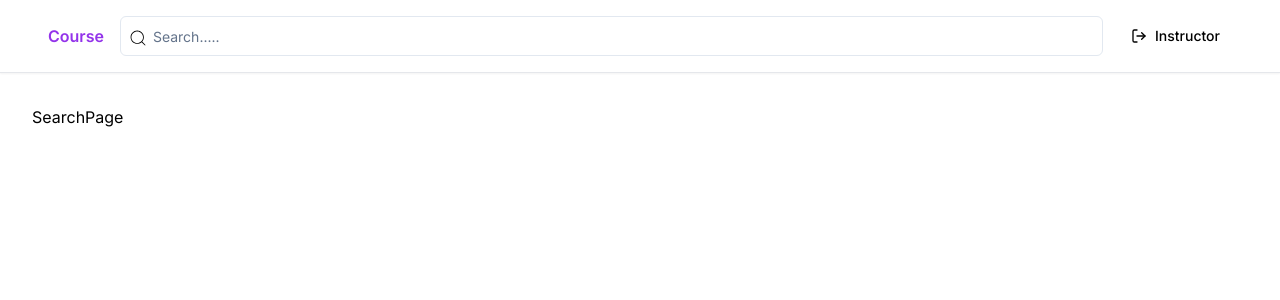
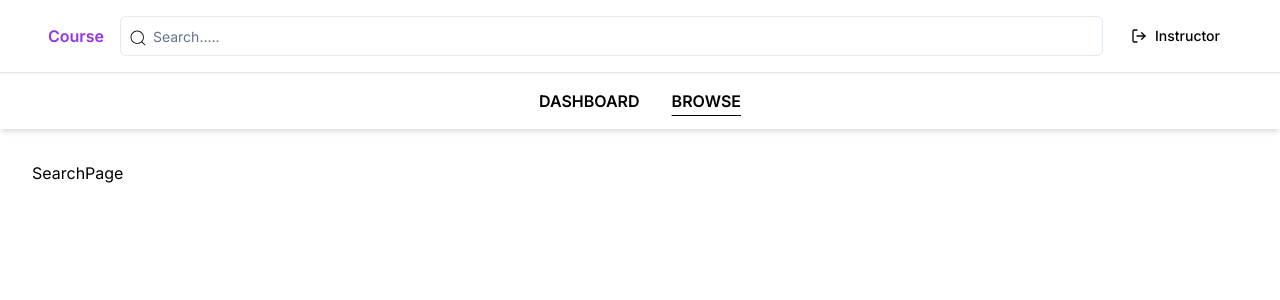
Before and after one commit to ersinisgor/LikeUdemy-NextJs14, a Next.js app: page /search in a window 1280 px wide. Shown: the top 300 px of the page. Built offline with nearby package versions, Linux system fonts and the light colour scheme.

Commit message:
feat: Add MobileMenu component to dashboard header

```diff
--- a/app/(dashboard)/_components/Header.tsx
+++ b/app/(dashboard)/_components/Header.tsx
@@ -2,6 +2,7 @@ import React from "react";
 import Logo from "./Logo";
 import SearchBar from "./SearchBar";
 import HeaderRoutes from "./HeaderRoutes";
+import MobileMenu from "./MobileMenu";
 
 const Header = () => {
   return (
@@ -11,6 +12,7 @@ const Header = () => {
           <Logo />
           <SearchBar />
           <HeaderRoutes />
+          <MobileMenu />
         </div>
       </div>
     </header>
--- /dev/null
+++ b/app/(dashboard)/_components/MobileMenu.tsx
@@ -0,0 +1,32 @@
+import React from "react";
+import {
+  Sheet,
+  SheetContent,
+  SheetDescription,
+  SheetHeader,
+  SheetTitle,
+  SheetTrigger,
+} from "@/components/ui/sheet";
+import { Menu } from "lucide-react";
+import Logo from "./Logo";
+import NavbarRoutes from "./NavbarRoutes";
+
+const MobileMenu = () => {
+  return (
+    <Sheet>
+      <SheetTrigger className="md:hidden pr-4">
+        <Menu />
+      </SheetTrigger>
+      <SheetContent side="top" className="p-0 bg-white">
+        <div className="p-6">
+          <Logo />
+        </div>
+        <div className="flex flex-row w-full px-6 pb-10">
+          <NavbarRoutes />
+        </div>
+      </SheetContent>
+    </Sheet>
+  );
+};
+
+export default MobileMenu;
--- /dev/null
+++ b/app/(dashboard)/_components/Navbar.tsx
@@ -0,0 +1,20 @@
+import React from "react";
+import NavbarRoutes from "./NavbarRoutes";
+
+const Navbar = () => {
+  return (
+    <nav className="shadow-md hidden lg:block">
+      <div className="container">
+        <div className="flex items-center justify-center">
+          <div className="px-0 py-4 flex items-center justify-center">
+            <div className="flex items-center space-x-8 text-base">
+              <NavbarRoutes />
+            </div>
+          </div>
+        </div>
+      </div>
+    </nav>
+  );
+};
+
+export default Navbar;
--- /dev/null
+++ b/app/(dashboard)/_components/NavbarItem.tsx
@@ -0,0 +1,32 @@
+"use client";
+import { cn } from "@/lib/utils";
+import Link from "next/link";
+import { usePathname } from "next/navigation";
+import React from "react";
+
+interface NavbarItemProps {
+  label: string;
+  href: string;
+}
+
+const NavbarItem = ({ href, label }: NavbarItemProps) => {
+  const pathName = usePathname();
+  const isActive =
+    (pathName === "/" && href === "/") ||
+    pathName === href ||
+    pathName?.startsWith(`${href}/`);
+  return (
+    <Link
+      href={href}
+      className={cn(
+        "flex font-semibold uppercase",
+        isActive && "underline underline-offset-8",
+        ""
+      )}
+    >
+      {label}
+    </Link>
+  );
+};
+
+export default NavbarItem;
--- /dev/null
+++ b/app/(dashboard)/_components/NavbarRoutes.tsx
@@ -0,0 +1,41 @@
+"use client";
+import { usePathname } from "next/navigation";
+import React from "react";
+import NavbarItem from "./NavbarItem";
+
+const guestRoutes = [
+  {
+    label: "Dashboard",
+    href: "/",
+  },
+  {
+    label: "Browse",
+    href: "/search",
+  },
+];
+
+const instructorRoutes = [
+  {
+    label: "Courses",
+    href: "/instructor/courses",
+  },
+  {
+    label: "Analytics",
+    href: "/instructor/analytics",
+  },
+];
+
+const NavbarRoutes = () => {
+  const pathName = usePathname();
+  const isInstructorPage = pathName?.includes("/instructor");
+  const routes = isInstructorPage ? instructorRoutes : guestRoutes;
+  return (
+    <div className="flex items-center space-x-8 z-50">
+      {routes.map(route => (
+        <NavbarItem href={route.href} label={route.label} key={route.href} />
+      ))}
+    </div>
+  );
+};
+
+export default NavbarRoutes;
--- a/app/(dashboard)/layout.tsx
+++ b/app/(dashboard)/layout.tsx
@@ -1,5 +1,6 @@
 import React from "react";
 import Header from "./_components/Header";
+import Navbar from "./_components/Navbar";
 
 interface DashboardLayoutProps {
   children: React.ReactNode;
@@ -9,6 +10,7 @@ const DashboardLayout = ({ children }: DashboardLayoutProps) => {
   return (
     <div>
       <Header />
+      <Navbar />
       <main className="container px-8 py-8">{children}</main>
     </div>
   );
```
